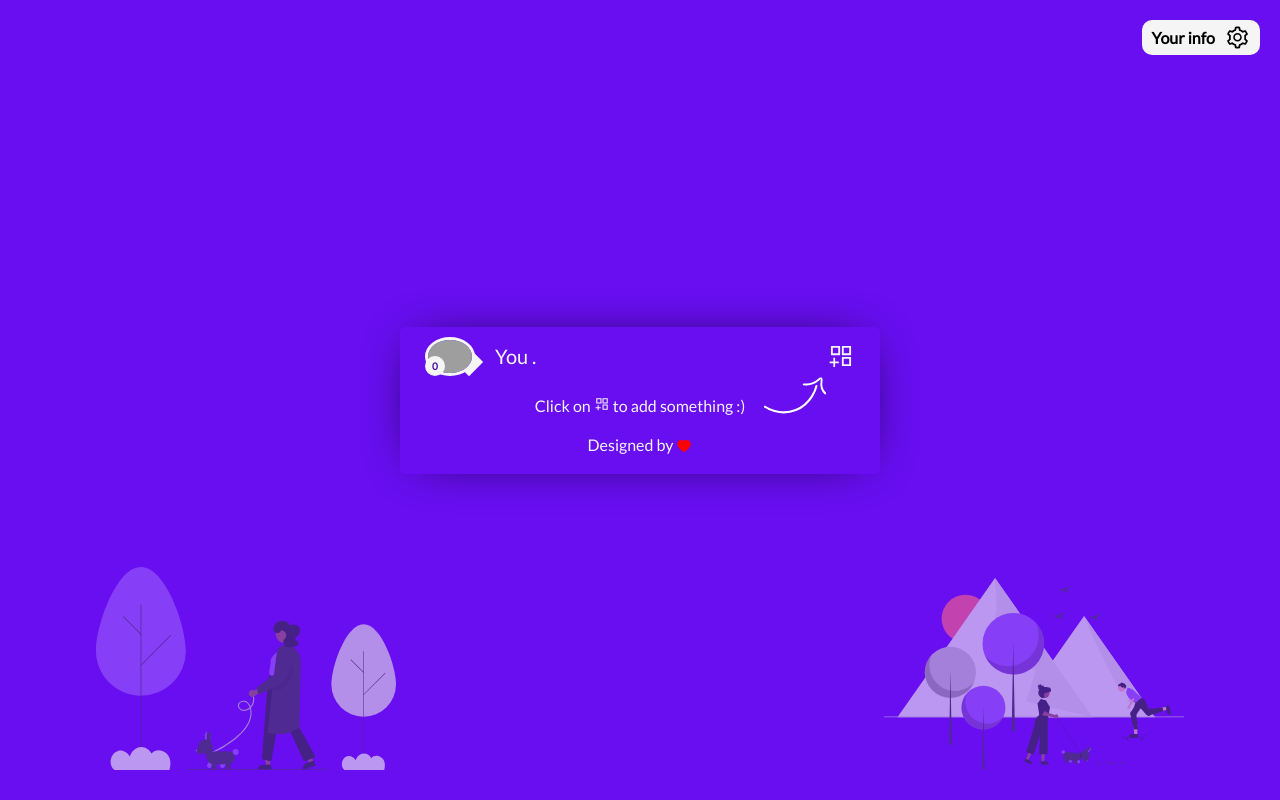
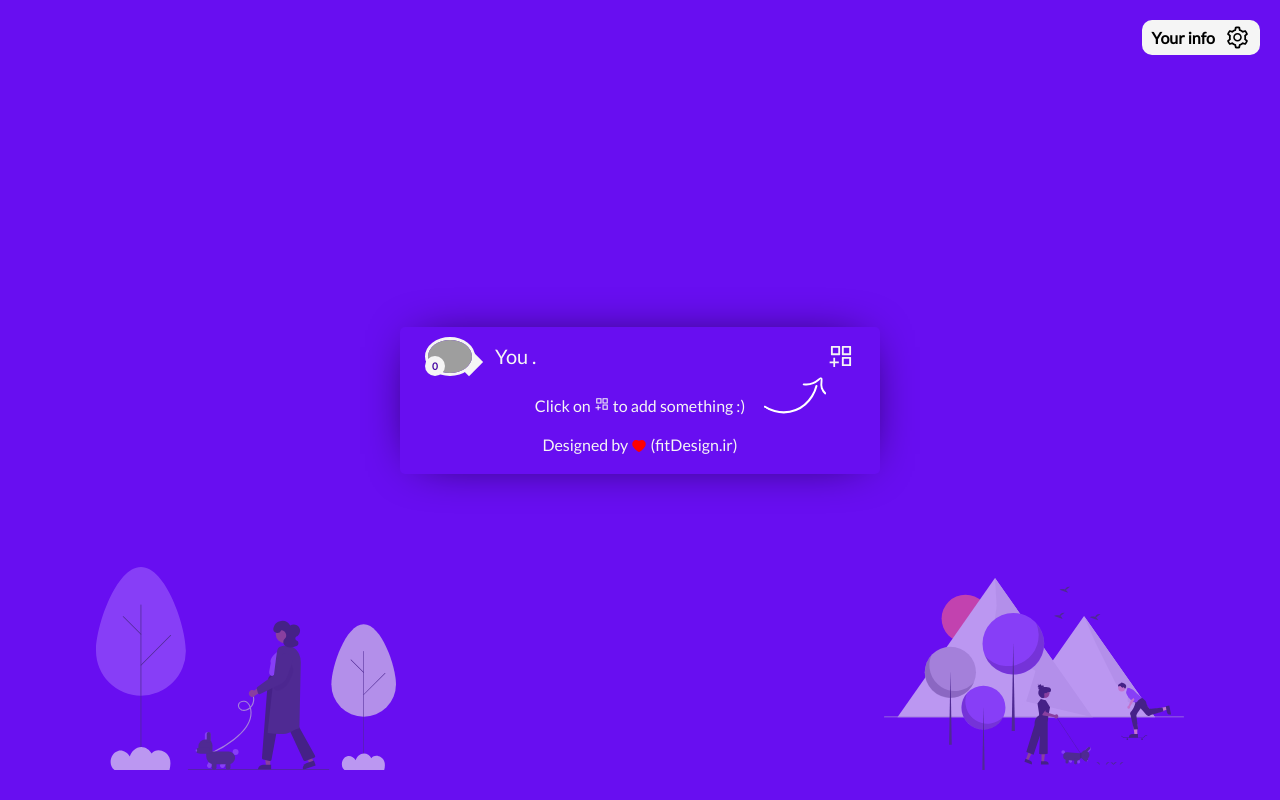
Before and after one commit to MRGando/ToDoList, a React (Create React App) app: page / in a window 1280 px wide. Built offline with nearby package versions, Linux system fonts and the light colour scheme; grey boxes are pictures that could not be loaded; a web font is replaced by a local one.

Commit message:
site added to the footer

```diff
--- a/src/Components/Footer.jsx
+++ b/src/Components/Footer.jsx
@@ -1,11 +1,15 @@
-import React from 'react'
-import {AiFillHeart} from 'react-icons/ai'
+import React from "react";
+import { AiFillHeart } from "react-icons/ai";
 function Footer() {
   return (
     <footer>
-        <span>Designed by <AiFillHeart style={{color:'red',marginBottom:'-3px'}}/></span>
+      <span>
+        Designed by{" "}
+        <AiFillHeart style={{ color: "red", marginBottom: "-3px" }} />{" "}
+        (fitDesign.ir)
+      </span>
     </footer>
-  )
+  );
 }
 
 export default Footer;
```
